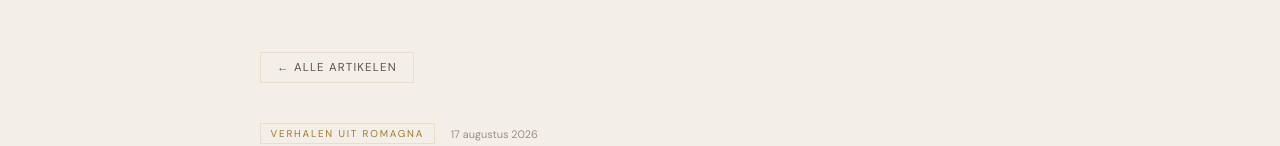
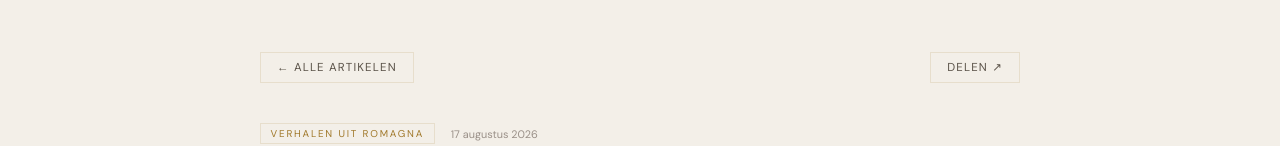
Before and after one commit to vittorionegri68-alt/casa-cavour-nl, a React (Vite) app: page / in a window 1280 px wide. Both pictures are taken after a click on the element 232 px from the left and 6190 px from the top of the page. Shown: the part 5946-6092 px from the top of the page. Built offline with nearby package versions, Linux system fonts and the light colour scheme.

Commit message:
Add files via upload

```diff
--- a/src/App.jsx
+++ b/src/App.jsx
@@ -498,10 +498,40 @@ function About() {
   );
 }
 
+function slugify(id) {
+  return String(id)
+    .normalize("NFD")
+    .replace(/[\u0300-\u036f]/g, "")
+    .toLowerCase()
+    .trim()
+    .replace(/[^a-z0-9]+/g, "-")
+    .replace(/^-+|-+$/g, "");
+}
+
 function Blog() {
   const [open, setOpen] = useState(null);
+  const [shared, setShared] = useState(null);
   const visibili = posts.filter(p => p.attivo).sort((a, b) => new Date(b.data) - new Date(a.data));
   const sectionRef = useRef(null);
+
+  async function condividi(post) {
+    const url = `https://nl.casa-cavour.com/post/${slugify(post.id)}.html`;
+    if (navigator.share) {
+      try {
+        await navigator.share({ title: post.titolo, text: `${post.sommario}\n\n${url}` });
+        return;
+      } catch {
+        return;
+      }
+    }
+    try {
+      await navigator.clipboard.writeText(url);
+      setShared(post.id);
+      setTimeout(() => setShared(null), 2000);
+    } catch {
+      window.prompt("Kopieer de link van het artikel:", url);
+    }
+  }
 
   const handleApri = (id) => {
     setOpen(id);
@@ -555,12 +585,20 @@ function Blog() {
           return (
             <Reveal>
               <div style={{ maxWidth: 760, margin: "0 auto" }}>
-                <button onClick={handleChiudi}
-                  style={{ background: "none", border: `1px solid ${C.border}`, padding: "0.45rem 1rem", fontSize: "0.72rem", color: C.textMid, fontFamily: "'DM Sans',sans-serif", letterSpacing: "0.1em", textTransform: "uppercase", cursor: "pointer", marginBottom: "2.5rem", transition: "all 0.2s" }}
-                  onMouseEnter={e => { e.currentTarget.style.borderColor = C.gold; e.currentTarget.style.color = C.gold; }}
-                  onMouseLeave={e => { e.currentTarget.style.borderColor = C.border; e.currentTarget.style.color = C.textMid; }}>
-                  ← Alle artikelen
-                </button>
+                <div style={{ display: "flex", justifyContent: "space-between", alignItems: "center", gap: "1rem", marginBottom: "2.5rem", flexWrap: "wrap" }}>
+                  <button onClick={handleChiudi}
+                    style={{ background: "none", border: `1px solid ${C.border}`, padding: "0.45rem 1rem", fontSize: "0.72rem", color: C.textMid, fontFamily: "'DM Sans',sans-serif", letterSpacing: "0.1em", textTransform: "uppercase", cursor: "pointer", transition: "all 0.2s" }}
+                    onMouseEnter={e => { e.currentTarget.style.borderColor = C.gold; e.currentTarget.style.color = C.gold; }}
+                    onMouseLeave={e => { e.currentTarget.style.borderColor = C.border; e.currentTarget.style.color = C.textMid; }}>
+                    ← Alle artikelen
+                  </button>
+                  <button onClick={() => condividi(post)}
+                    style={{ background: "none", border: `1px solid ${C.border}`, padding: "0.45rem 1rem", fontSize: "0.72rem", color: C.textMid, fontFamily: "'DM Sans',sans-serif", letterSpacing: "0.1em", textTransform: "uppercase", cursor: "pointer", transition: "all 0.2s" }}
+                    onMouseEnter={e => { e.currentTarget.style.borderColor = C.gold; e.currentTarget.style.color = C.gold; }}
+                    onMouseLeave={e => { e.currentTarget.style.borderColor = C.border; e.currentTarget.style.color = C.textMid; }}>
+                    {shared === post.id ? "Link gekopieerd ✓" : "Delen ↗"}
+                  </button>
+                </div>
                 <div style={{ display: "flex", gap: "1rem", alignItems: "center", marginBottom: "1.25rem" }}>
                   <span style={{ fontSize: "0.62rem", letterSpacing: "0.18em", color: C.gold, textTransform: "uppercase", fontFamily: "'DM Sans',sans-serif", border: `1px solid ${C.border}`, padding: "0.2rem 0.6rem" }}>{post.categoria}</span>
                   <span style={{ fontSize: "0.68rem", color: C.textSoft, fontFamily: "'DM Sans',sans-serif" }}>{new Date(post.data).toLocaleDateString("nl-NL", { day: "numeric", month: "long", year: "numeric" })}</span>
@@ -745,6 +783,20 @@ function Footer() {
               Airbnb ↗
             </a>
             <div style={{ marginTop: "1.25rem", fontFamily: "'DM Sans',sans-serif", fontSize: "0.74rem", color: C.textSoft, lineHeight: 1.7 }}>Beschikbaar op Airbnb.<br />Tot 4 gasten.</div>
+            <div style={{ display: "flex", gap: "0.6rem", marginTop: "1rem" }}>
+              <a href="https://www.instagram.com/bnb_bertinoro/" target="_blank" rel="noopener noreferrer" aria-label="Instagram"
+                style={{ display: "flex", alignItems: "center", justifyContent: "center", width: 34, height: 34, borderRadius: "50%", border: `1.5px solid ${C.border}`, color: C.textSoft, transition: "all 0.2s" }}
+                onMouseEnter={e => { e.currentTarget.style.borderColor = C.gold; e.currentTarget.style.color = C.gold; }}
+                onMouseLeave={e => { e.currentTarget.style.borderColor = C.border; e.currentTarget.style.color = C.textSoft; }}>
+                <svg viewBox="0 0 24 24" width="16" height="16" fill="none" stroke="currentColor" strokeWidth="1.8"><rect x="3" y="3" width="18" height="18" rx="5" /><circle cx="12" cy="12" r="4.2" /><circle cx="17.2" cy="6.8" r="1.1" fill="currentColor" stroke="none" /></svg>
+              </a>
+              <a href="https://www.facebook.com/profile.php?id=61577458010505" target="_blank" rel="noopener noreferrer" aria-label="Facebook"
+                style={{ display: "flex", alignItems: "center", justifyContent: "center", width: 34, height: 34, borderRadius: "50%", border: `1.5px solid ${C.border}`, color: C.textSoft, transition: "all 0.2s" }}
+                onMouseEnter={e => { e.currentTarget.style.borderColor = C.gold; e.currentTarget.style.color = C.gold; }}
+                onMouseLeave={e => { e.currentTarget.style.borderColor = C.border; e.currentTarget.style.color = C.textSoft; }}>
+                <svg viewBox="0 0 24 24" width="16" height="16" fill="currentColor"><path d="M15 3h-2.5C10 3 8.5 4.6 8.5 7.2V10H6v3.2h2.5V21h3.3v-7.8h2.6l.5-3.2h-3.1V7.5c0-.9.3-1.5 1.6-1.5H15V3z" /></svg>
+              </a>
+            </div>
             <a href="https://search.google.com/local/writereview?placeid=ChIJv7pX_ManLBMRfb0j1GUxPbs" target="_blank" rel="noopener noreferrer"
               style={{ display: "block", marginTop: "1rem", fontFamily: "'DM Sans',sans-serif", fontSize: "0.74rem", color: C.textSoft, textDecoration: "none", transition: "color 0.2s" }}
               onMouseEnter={e => e.currentTarget.style.color = C.gold}
```
